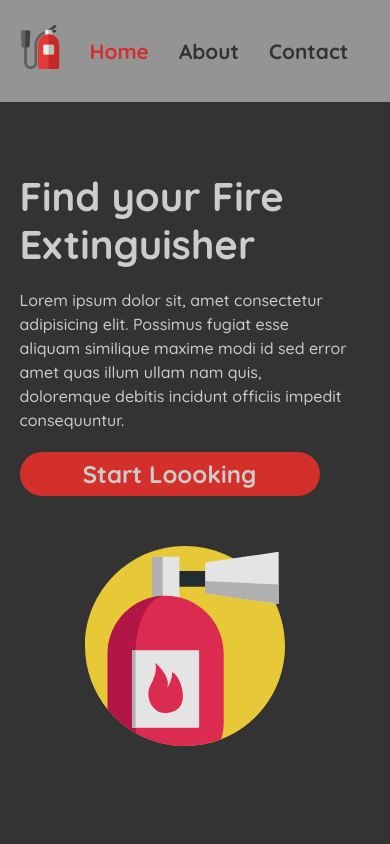
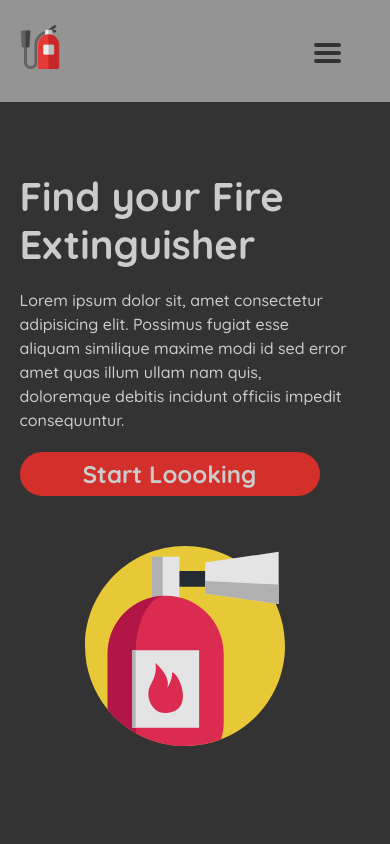
Before and after one commit to 182Marco/fireExtinguisher-app-nuxt, a Nuxt app: page / in a window 390 px wide. Shown: the top 844 px of the page. Built offline with nearby package versions, Linux system fonts and the light colour scheme.

Commit message:
feat.menu mobile done

```diff
--- a/components/AppHeader.vue
+++ b/components/AppHeader.vue
@@ -8,9 +8,12 @@
               ><img src="~assets/img/logo.png" alt="" />
             </NuxtLink>
           </li>
-          <li><NuxtLink to="/">Home </NuxtLink></li>
-          <li><NuxtLink to="/About">About </NuxtLink></li>
-          <li><NuxtLink to="/Contact">Contact </NuxtLink></li>
+          <li class="link"><NuxtLink to="/">Home </NuxtLink></li>
+          <li class="link"><NuxtLink to="/About">About </NuxtLink></li>
+          <li class="link"><NuxtLink to="/Contact">Contact </NuxtLink></li>
+          <li class="hamburger">
+            <Hamburger />
+          </li>
         </ul>
       </nav>
     </div>
@@ -39,6 +42,7 @@ img {
 
 .container {
   margin: 0 auto;
+  position: relative;
   nav {
     padding: 25px 0;
     ul {
@@ -49,6 +53,24 @@ img {
       li {
         font-weight: 700;
         margin-right: 30px;
+        &.link {
+          @include media-desk-first(tablet) {
+            display: none;
+          }
+        }
+        &.hamburger {
+          display: none;
+          position: absolute;
+          right: 0;
+          transform: translateY(-50%);
+          top: 50%;
+          @include media-desk-first(tablet) {
+            display: block;
+          }
+          &:hover {
+            animation: none;
+          }
+        }
         &:hover {
           animation: tremble 0.4s;
           cursor: pointer;
--- /dev/null
+++ b/components/Hamburger.vue
@@ -0,0 +1,42 @@
+<template>
+  <div @click="open">
+    <div class="hamburger">
+      <span class="line"></span>
+      <span class="line"></span>
+      <span class="line"></span>
+    </div>
+  </div>
+</template>
+
+<script>
+export default {
+  name: "Hamburger",
+  data() {
+    return {};
+  },
+  methods: {}
+};
+</script>
+
+<style lang="scss" scoped>
+@import "~/assets/css/main.scss";
+
+.hamburger {
+  width: 27px;
+  margin-right: 0;
+  background-color: $pal-col;
+  cursor: pointer;
+  &:hover .line {
+    background-color: $brand;
+  }
+  .line {
+    display: block;
+    width: 100%;
+    height: 4px;
+    background-color: $bg;
+    border-radius: 5px;
+    margin-top: 4px;
+    transition: background 0.3s;
+  }
+}
+</style>
```
